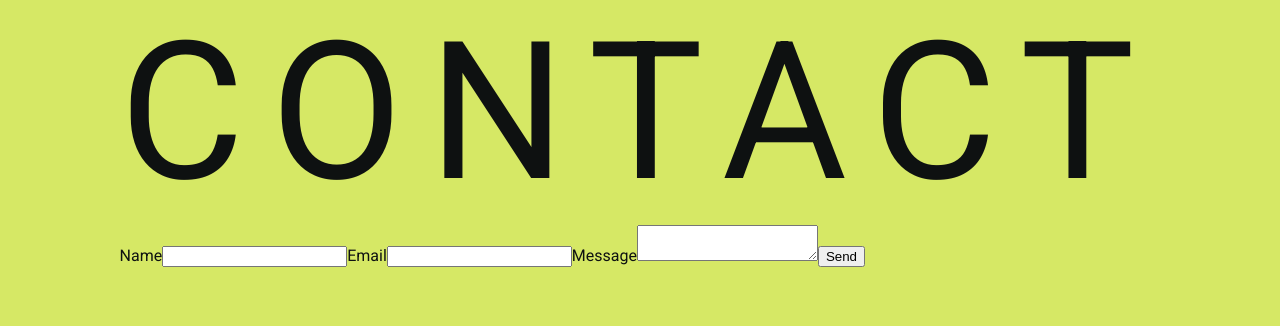
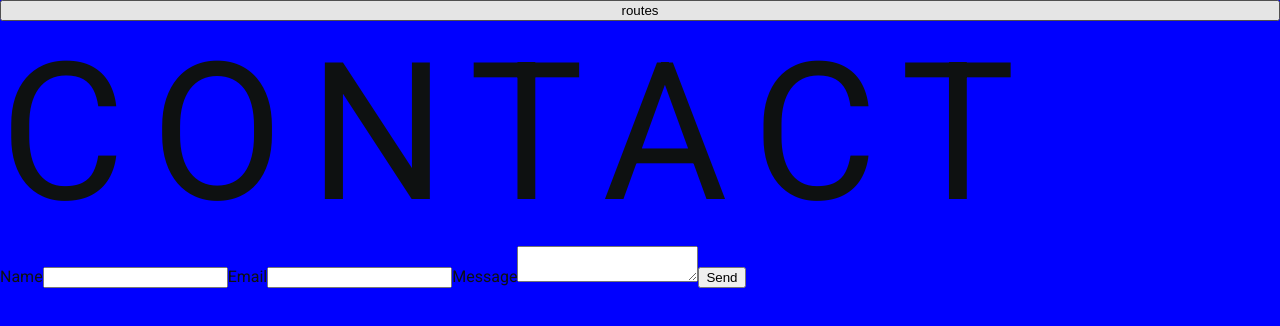
Before and after one commit to jebrong/personal-website, a React (Vite) app: page /contact in a window 1280 px wide. Shown: the top 326 px of the page. Built offline with nearby package versions, Linux system fonts and the light colour scheme.

Commit message:
add page animation

```diff
--- a/src/pages/About/About.jsx
+++ b/src/pages/About/About.jsx
@@ -2,27 +2,53 @@ import Nav from "../../components/Nav";
 
 import NavButton from "../../components/NavButton";
 import { motion as m, AnimatePresence } from "framer-motion";
-import { pageAnimationLeft } from "../../animations/animations";
+// import { pageAnimationLeft } from "../../animations/animations";
 import { useSelector, useDispatch } from "react-redux";
 import { toggleNav } from "../../features/utils/utilsSlice";
+import { useNavigate } from "react-router-dom";
+
+export const pageAnimationLeft = {
+  hidden: { opacity: 0 },
+  show: {
+    x: 0,
+    transition: {
+      duration: 1.3,
+      ease: "easeOut",
+      type: "spring",
+      damping: 20,
+
+      delayChildren: 1.3,
+      staggerChildren: 0.3,
+    },
+  },
+  exit: { opacity: 1, transition: { duration: 0.5, ease: "easeIn" } },
+};
 
 export default function About() {
   const dispatch = useDispatch();
+  const navigate = useNavigate();
   const { openNav } = useSelector((store) => store.utils);
 
   return (
     <m.div
-      variants={pageAnimationLeft}
-      initial="hidden"
-      animate="show"
-      exit="exit"
+      initial={{ x: "-100%" }}
+      animate={{ x: 0 }}
+      exit={{ opacity: 1 }}
+      style={{ backgroundColor: "red" }}
       className="page-container"
     >
-      <Nav></Nav>
-      <NavButton></NavButton>
-      <div className="title-container">
+      <button
+        onClick={(e) => {
+          navigate("/contact");
+        }}
+      >
+        routes
+      </button>
+      {/* <Nav></Nav>
+      <NavButton></NavButton> */}
+      <m.div className="title-container">
         <div className="maintext">ABOUT</div>
-      </div>
+      </m.div>
       <div className="body-text">
         <div className="text">
           Lorem ipsum dolor sit amet consectetur. Ornare sed odio interdum
--- a/src/pages/AnimatedRoutes.jsx
+++ b/src/pages/AnimatedRoutes.jsx
@@ -12,8 +12,9 @@ import Projects from "./Projects/Projects";
 import Contact from "./Contact/Contact";
 
 export default function AnimatedRoutes(props) {
+  const location = useLocation();
   return (
-    <AnimatePresence initial={false}>
+    <AnimatePresence initial={true}>
       <Routes location={location} key={location.pathname}>
         <Route path="/" element={<Home />}></Route>
         <Route path="/contact" element={<Contact />}></Route>
--- a/src/pages/Contact/Contact.jsx
+++ b/src/pages/Contact/Contact.jsx
@@ -3,7 +3,12 @@ import { motion as m } from "framer-motion";
 import { pageAnimationLeft, buttonHoverTap } from "../../animations/animations";
 
 import emailjs from "@emailjs/browser";
+import Nav from "../../components/Nav";
+import NavButton from "../../components/NavButton";
+import { useNavigate } from "react-router-dom";
+
 export default function Contact() {
+  const navigate = useNavigate();
   const [status, setStatus] = useState(null);
   const form = useRef();
   const username = useRef();
@@ -35,12 +40,27 @@ export default function Contact() {
 
   return (
     <m.div
-      variants={pageAnimationLeft}
-      initial="hidden"
-      animate="show"
-      exit="exit"
+      // variants={pageAnimationLeft}
+      // initial="hidden"
+      // animate="show"
+      // exit="exit"
+      initial={{ x: "-100%" }}
+      animate={{ x: 0 }}
+      exit={{ opacity: 1 }}
+      className="page-container"
+      style={{ backgroundColor: "blue" }}
     >
-      <div>
+      <button
+        onClick={(e) => {
+          e.preventDefault();
+          navigate("/about");
+        }}
+      >
+        routes
+      </button>
+      {/* <Nav></Nav>
+      <NavButton></NavButton> */}
+      <div className="">
         <div className="title-container">
           <div className="maintext">CONTACT</div>
         </div>
--- a/src/styles/index.css
+++ b/src/styles/index.css
@@ -39,10 +39,12 @@ body {
 .page-container {
   position: absolute;
   left: 0;
+  top: 0;
   width: 100vw;
   height: 100vh;
   display: flex;
   flex-direction: column;
+  overflow-x: hidden;
 }
 
 .title-container {
```
